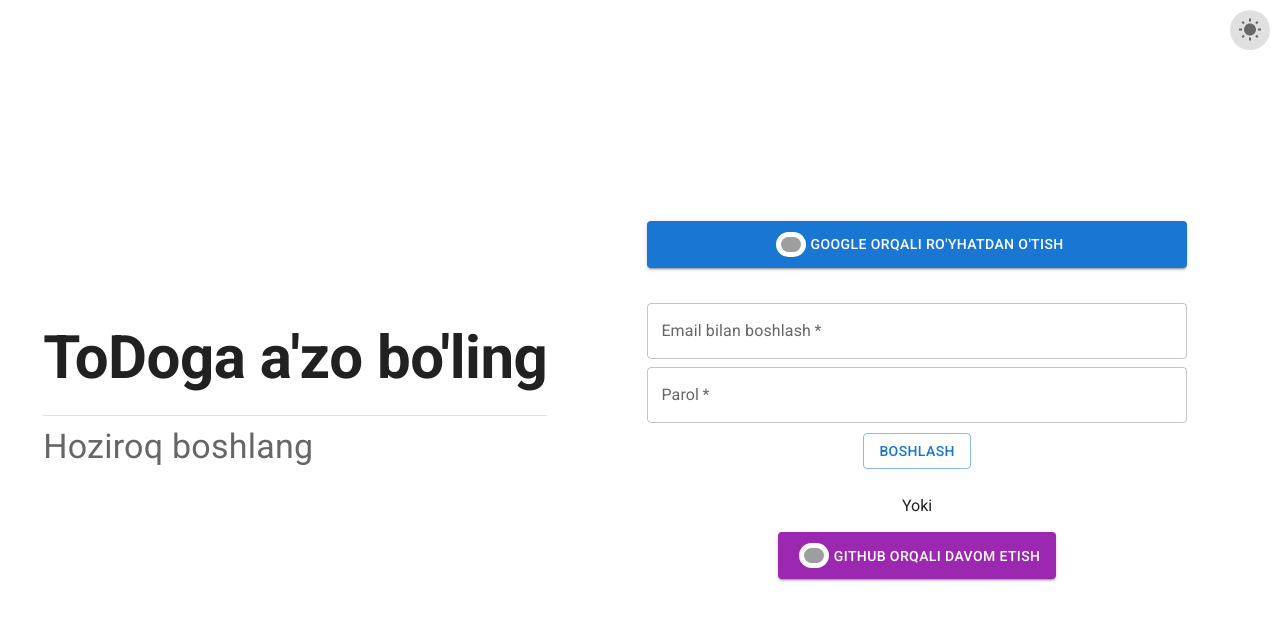
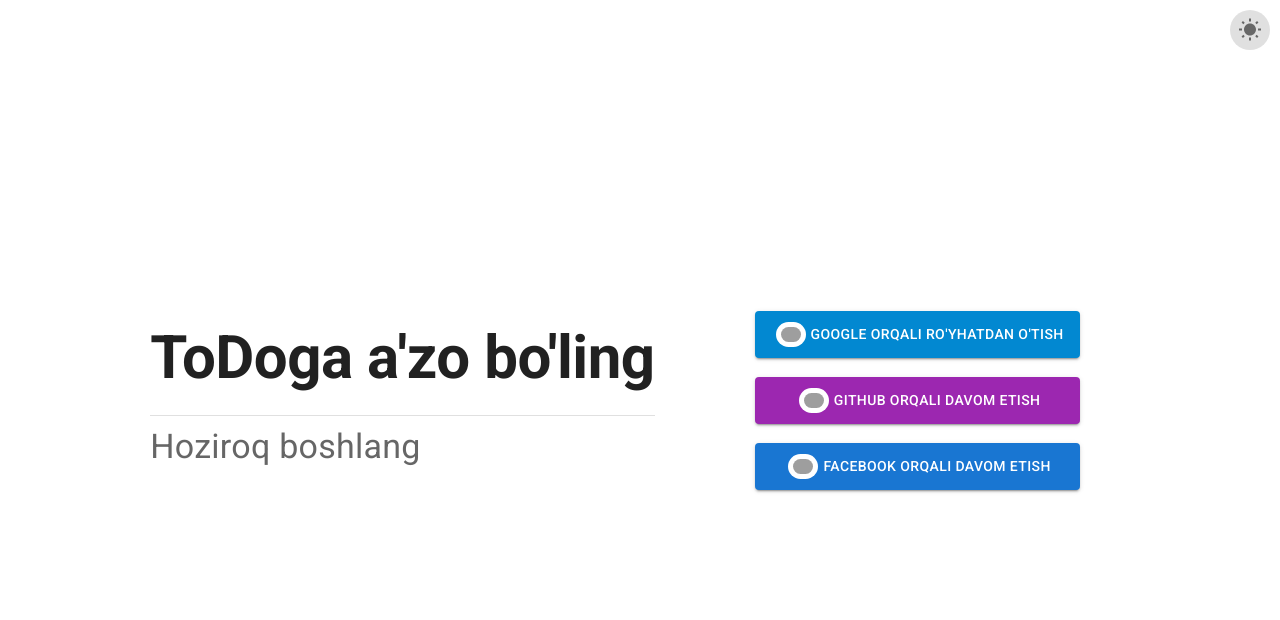
Before and after one commit to sanjarbek-ismatov/todo-mui, a React (Vite) app: page / in a window 1280 px wide. Shown: the top 620 px of the page. Built offline with nearby package versions, Linux system fonts and the light colour scheme; no server answers; grey boxes are pictures that could not be loaded.

Commit message:
email auth form deleted

```diff
--- a/src/pages/Auth/components/AuthRightSide/index.tsx
+++ b/src/pages/Auth/components/AuthRightSide/index.tsx
@@ -84,61 +84,19 @@
         </DialogContent>
         <DialogActions>{/* <Button>Ok</Button> */}</DialogActions>
       </Dialog>
-      <Button fullWidth variant="contained">
+      <Button fullWidth variant="contained" color="info">
         <SignInIcon src="https://cdn-icons-png.flaticon.com/512/2991/2991148.png" />
         Google orqali ro'yhatdan o'tish
       </Button>
       <br />
-      <form
-        style={{
-          textAlign: "center",
-        }}
-        onSubmit={handleSubmit}
-      >
-        <TextField
-          fullWidth
-          margin="normal"
-          variant="outlined"
-          type="email"
-          name="email"
-          value={values.email}
-          onChange={handleChange}
-          placeholder="Email"
-          required
-          label="Email bilan boshlash"
-        />
-        <TextField
-          fullWidth
-          variant="outlined"
-          value={values.password}
-          type="password"
-          name="password"
-          onChange={handleChange}
-          label="Parol"
-          required
-          placeholder="parol kiriting"
-        />
-        <Button
-          sx={{
-            margin: "10px 5px",
-          }}
-          type="submit"
-          variant="outlined"
-        >
-          Boshlash
-        </Button>
-        {failed && <Typography variant="h1">Parolni unutdingizmi?</Typography>}
-      </form>
-      <Box
-        sx={{
-          margin: "17px",
-        }}
-      >
-        Yoki
-      </Box>
-      <Button variant="contained" color="secondary">
+      <Button fullWidth variant="contained" color="secondary">
         <SignInIcon src="https://cdn-icons-png.flaticon.com/512/25/25231.png" />{" "}
         Github orqali davom etish
+      </Button>
+      <br />
+      <Button fullWidth variant="contained" color="primary">
+        <SignInIcon src="https://cdn-icons-png.flaticon.com/512/124/124010.png" />{" "}
+        FaceBook orqali davom etish
       </Button>
     </Box>
   );
```
